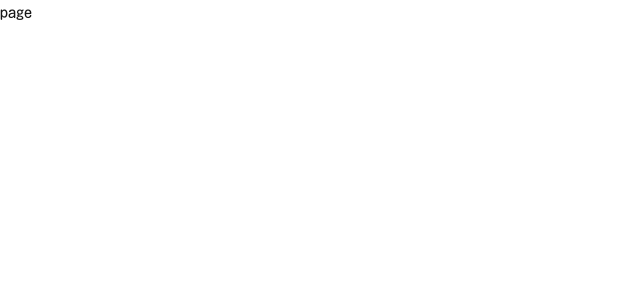
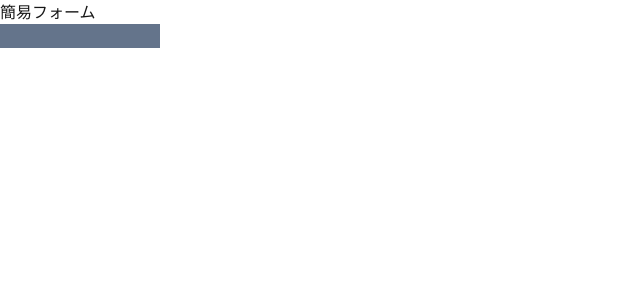
Before and after one commit to starmagichat/learn, a Next.js app: page / in a window 1280 px wide. Shown: the top 300 px of the page, without its empty margins (0-640 px from the left). Built offline with nearby package versions, Linux system fonts and the light colour scheme.

Commit message:
制作途中ですが、一旦プシュ

```diff
--- a/app/page.tsx
+++ b/app/page.tsx
@@ -1,8 +1,20 @@
-import React from 'react'
+"use client"
+import React, { useState } from 'react'
 
 const page = () => {
+  const [formInAdd,setFormInAdd] = useState()
+
+  const handleForm = e =>{
+    setFormInAdd(e.target.value)
+  }
   return (
-    <div>page</div>
+    <div>
+      <form action="">
+        <div>簡易フォーム</div>
+        <input type="text" className='bg-slate-500' onChange={handleForm} value={formInAdd}/>
+      </form>
+      <div>{formInAdd}</div>
+    </div>
   )
 }
 
```
Also changed, not shown: 1 other file (tests, documents, lock files or other folders).
